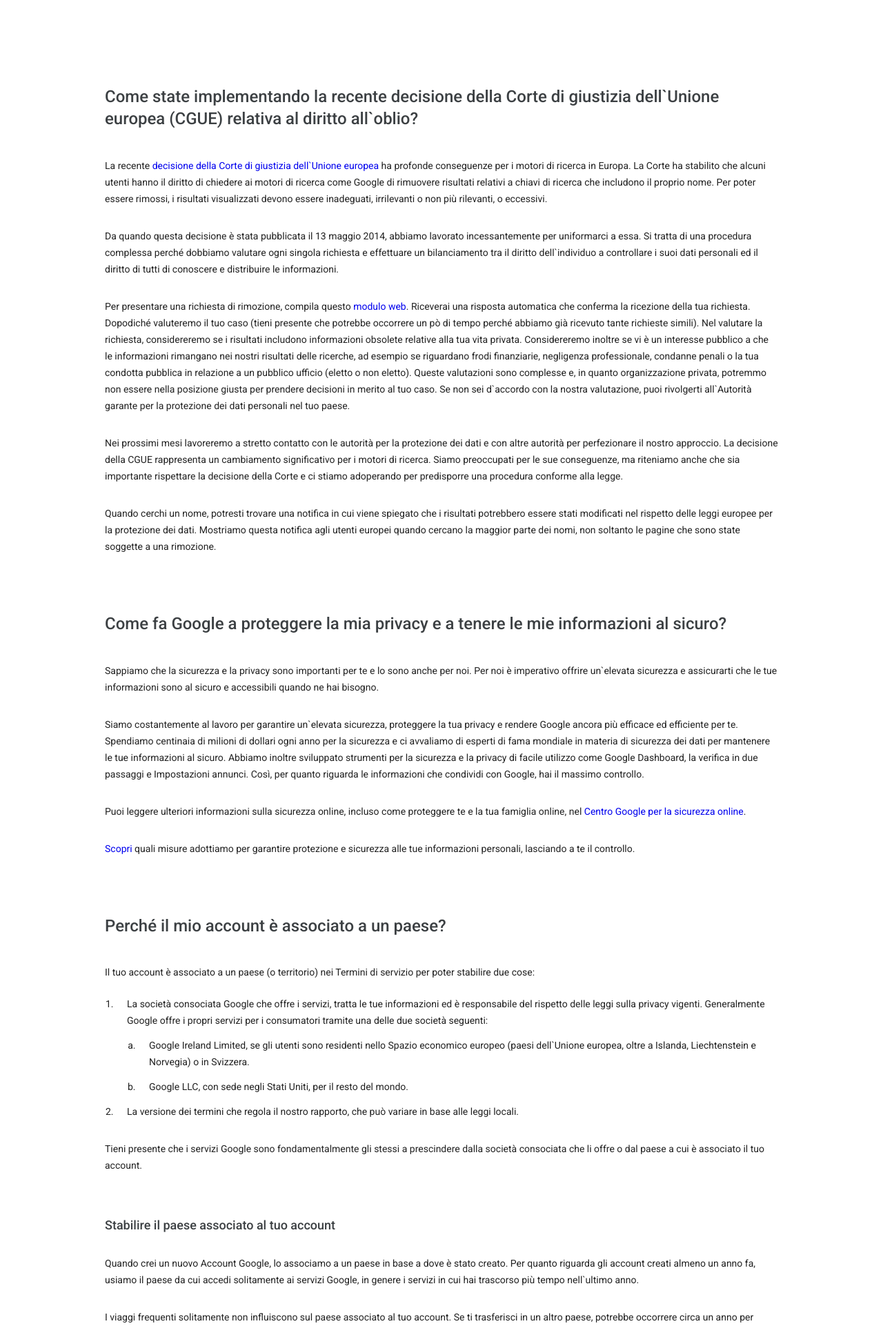
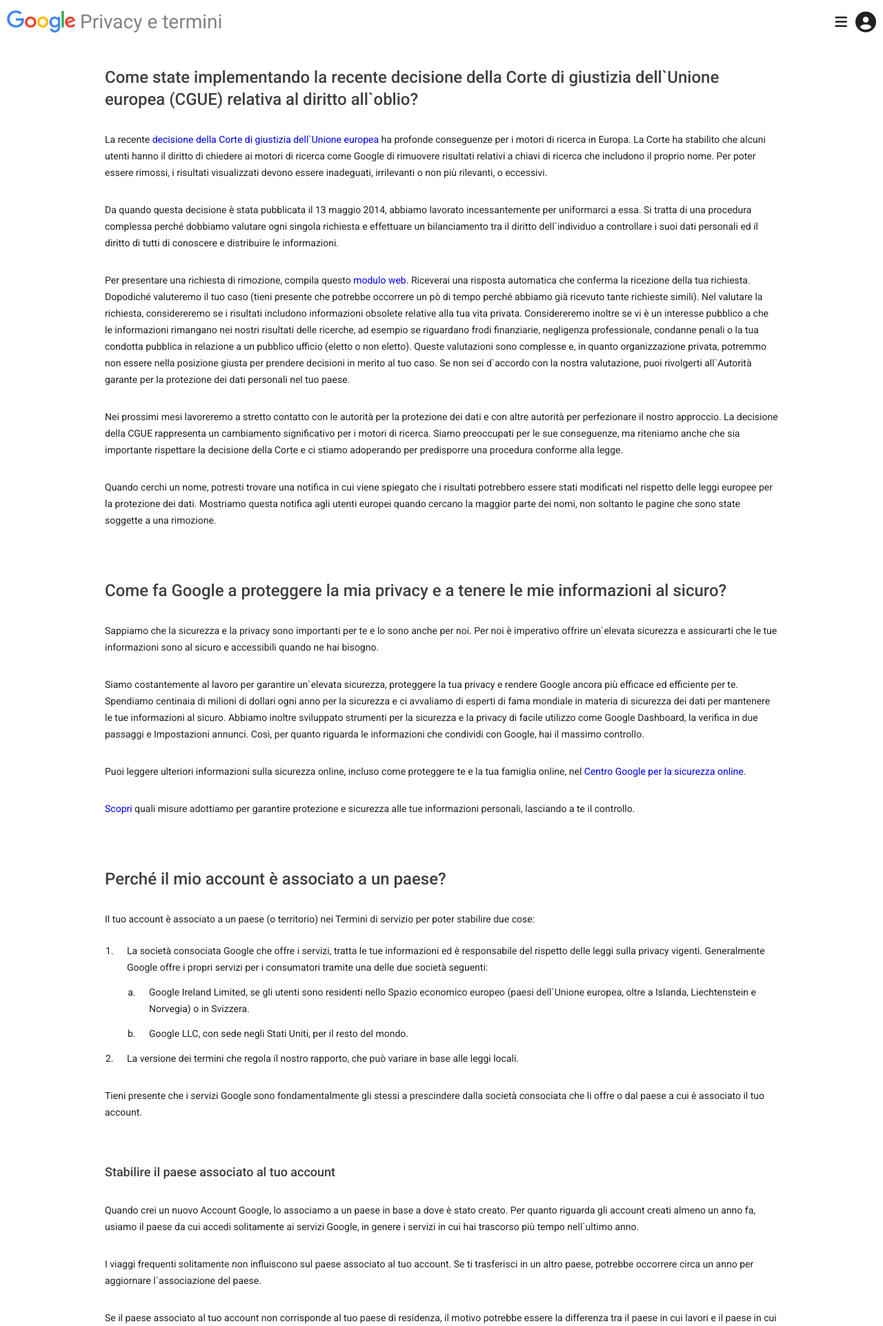
Before and after one commit to LeleGuidi/php-google-faq, a PHP site: page / in a window 1280 px wide. Shown: the top 1922 px of the page at 69% size. Run offline with PHP 8.4, Linux system fonts and the light colour scheme; some libraries are stand-ins or nearby versions.

Commit message:
Header top concluso

```diff
--- a/index.php
+++ b/index.php
@@ -13,10 +13,21 @@
     <link href="https://fonts.googleapis.com/css2?family=Roboto:wght@100;300;400;500;700;900&display=swap" rel="stylesheet">
     <title>FAQ</title>
     <link rel="stylesheet" href="style.css">
+    <script src="https://kit.fontawesome.com/6a19c75f45.js" crossorigin="anonymous"></script>
 </head>
 <body>
     <header>
-
+        <div class="header_top">
+            <div class="logo_and_title">
+                <img src="img/logogoogle.png" alt="Logo Google">
+                <h1>Privacy e termini</h1>
+            </div>
+            <div class="user_and_settings">
+                <i class="fa-solid fa-bars"></i>
+                <i class="fa-solid fa-circle-user"></i>
+            </div>
+        </div>
+        <div class="header_bottom"></div>
     </header>
     <main>
         <div class="container">
--- a/style.css
+++ b/style.css
@@ -4,6 +4,7 @@
 * {
     border: 0;
     padding: 0;
+    margin: 0;
     box-sizing: border-box;
 }
 /*------------------
@@ -21,6 +22,15 @@ body {
 /*------------------
     COMMONS
 ------------------*/
+img {
+    width: 6.25rem;
+}
+h1 {
+    display: inline-block;
+    color: rgb(130, 130, 130);
+    font-weight: 400;
+    margin: 0;
+}
 h2 {
     color: #3c4043;
     font-weight: 500;
@@ -77,6 +87,34 @@ h3 {
 /*------------------
     CONTAINER
 ------------------*/
+header {
+    width: 100%;
+    position: fixed;
+    top: 0;
+    left: 0;
+    right: 0;
+    z-index: 10;
+    background-color: white;
+    padding: .625rem .625rem;
+}
+.header_top {
+    display: flex;
+    justify-content: space-between;
+    align-items: center;
+    padding-bottom: .625rem;
+}
+.logo_and_title, .user_and_settings {
+    display: flex;
+    align-items: center;
+    gap: .375rem;
+}
+.user_and_settings {
+    font-size: 1.875rem;
+    gap: .75rem;
+}
+.user_and_settings i:first-child {
+    font-size: 1.25rem;
+}
 .container {
     max-width: 65rem;
     margin: auto;
```
Also changed, not shown: img/logogoogle.png (added), 2 other files.
